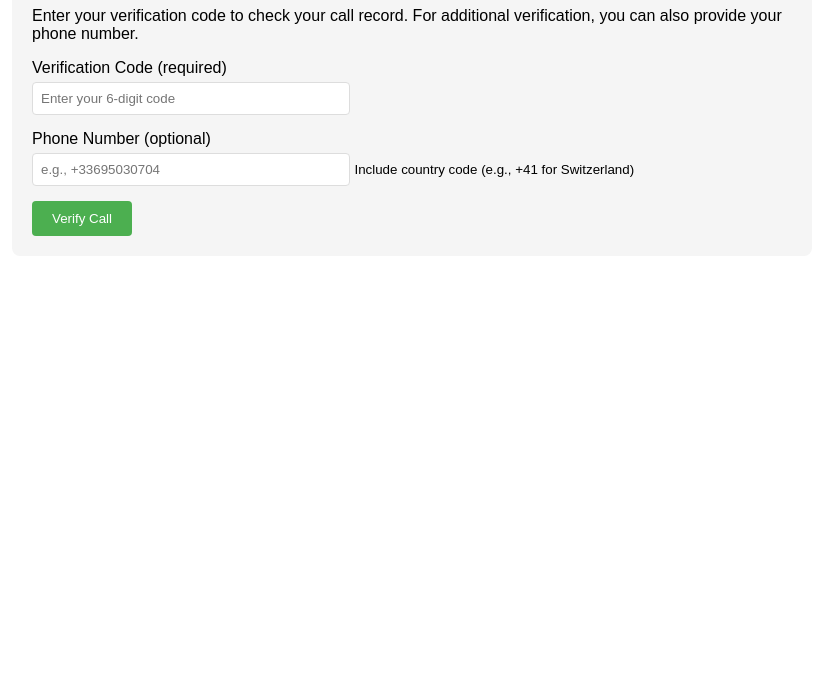
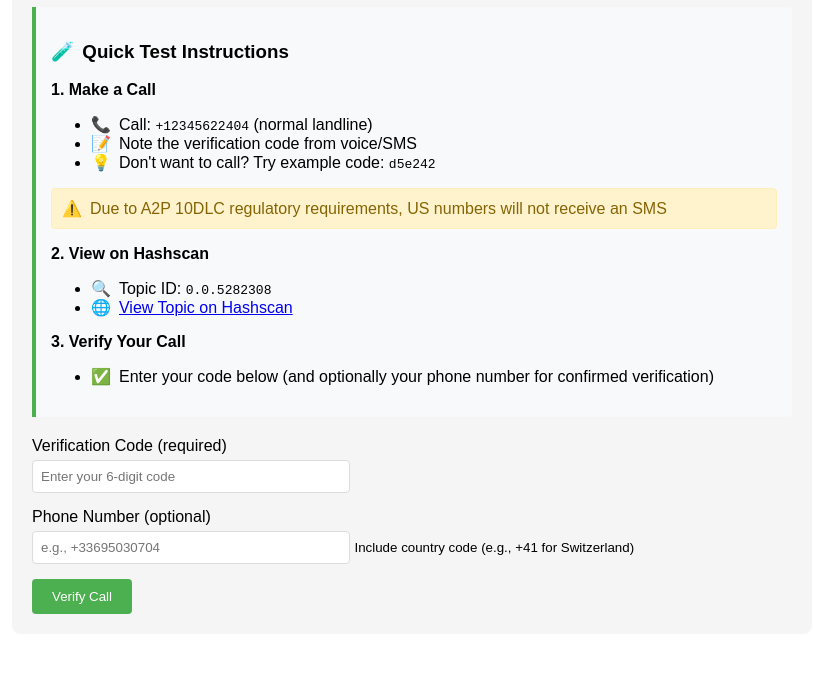
Before and after one commit to remoch/verycall, a website: page public/verify.html in a window 1280 px wide. Shown: the part 113-800 px from the top of the page, without its empty margins (228-1041 px from the left). Drawn offline with Linux system fonts and the light colour scheme.

Commit message:
Update verify.html

```diff
--- a/public/verify.html
+++ b/public/verify.html
@@ -63,12 +63,55 @@
             background: #4CAF50;
             color: white;
         }
+        .instructions {
+            background: #f8f9fa;
+            border-left: 4px solid #4CAF50;
+            padding: 15px;
+            margin-bottom: 20px;
+            border-radius: 0 4px 4px 0;
+        }
+        .emoji {
+            margin-right: 8px;
+        }
+        .warning {
+            color: #856404;
+            background-color: #fff3cd;
+            border: 1px solid #ffeeba;
+            padding: 10px;
+            border-radius: 4px;
+            margin: 10px 0;
+        }
     </style>
 </head>
 <body>
     <div class="container">
-        <h1>VeryCall - Verify Your Call Record</h1>
-        <p>Enter your verification code to check your call record. For additional verification, you can also provide your phone number.</p>
+        <h1>VeryCall - Secure Call Verification</h1>
+
+        <div class="instructions">
+            <h3><span class="emoji">🧪</span>Quick Test Instructions</h3>
+
+            <p><strong>1. Make a Call</strong></p>
+            <ul>
+                <li><span class="emoji">📞</span>Call: <code>+12345622404</code> (normal landline)</li>
+                <li><span class="emoji">📝</span>Note the verification code from voice/SMS</li>
+                <li><span class="emoji">💡</span>Don't want to call? Try example code: <code>d5e242</code></li>
+            </ul>
+
+            <div class="warning">
+                <span class="emoji">⚠️</span>Due to A2P 10DLC regulatory requirements, US numbers will not receive an SMS
+            </div>
+
+            <p><strong>2. View on Hashscan</strong></p>
+            <ul>
+                <li><span class="emoji">🔍</span>Topic ID: <code>0.0.5282308</code></li>
+                <li><span class="emoji">🌐</span><a href="https://hashscan.io/testnet/topic/0.0.5282308" target="_blank">View Topic on Hashscan</a></li>
+            </ul>
+
+            <p><strong>3. Verify Your Call</strong></p>
+            <ul>
+                <li><span class="emoji">✅</span>Enter your code below (and optionally your phone number for confirmed verification)</li>
+            </ul>
+        </div>
 
         <div class="input-group">
             <label for="codeInput">Verification Code (required)</label>
```
